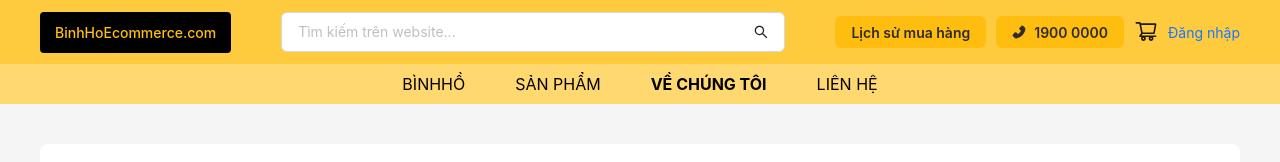
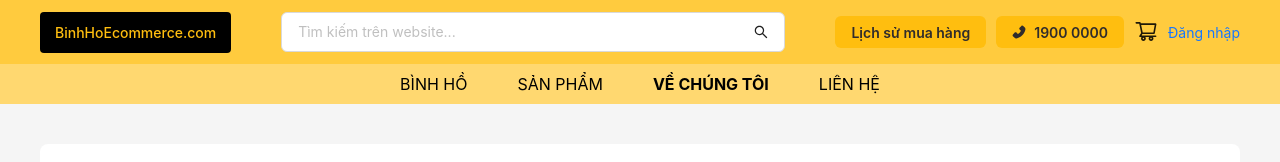
Before and after one commit to binhho1099/next_ecommerce, a Next.js app: page /about in a window 1280 px wide. Shown: the top 162 px of the page. Built offline with nearby package versions, Linux system fonts and the light colour scheme.

Commit message:
fix: new file ci cd

```diff
--- a/components/layouts/header/index.tsx
+++ b/components/layouts/header/index.tsx
@@ -100,7 +100,7 @@ const DefaultHeader = () => {
   const MENU = [
     {
       id: 0,
-      label: 'BìnhHồ',
+      label: 'Bình Hồ',
       key: '/',
       path: '/',
     },
```
